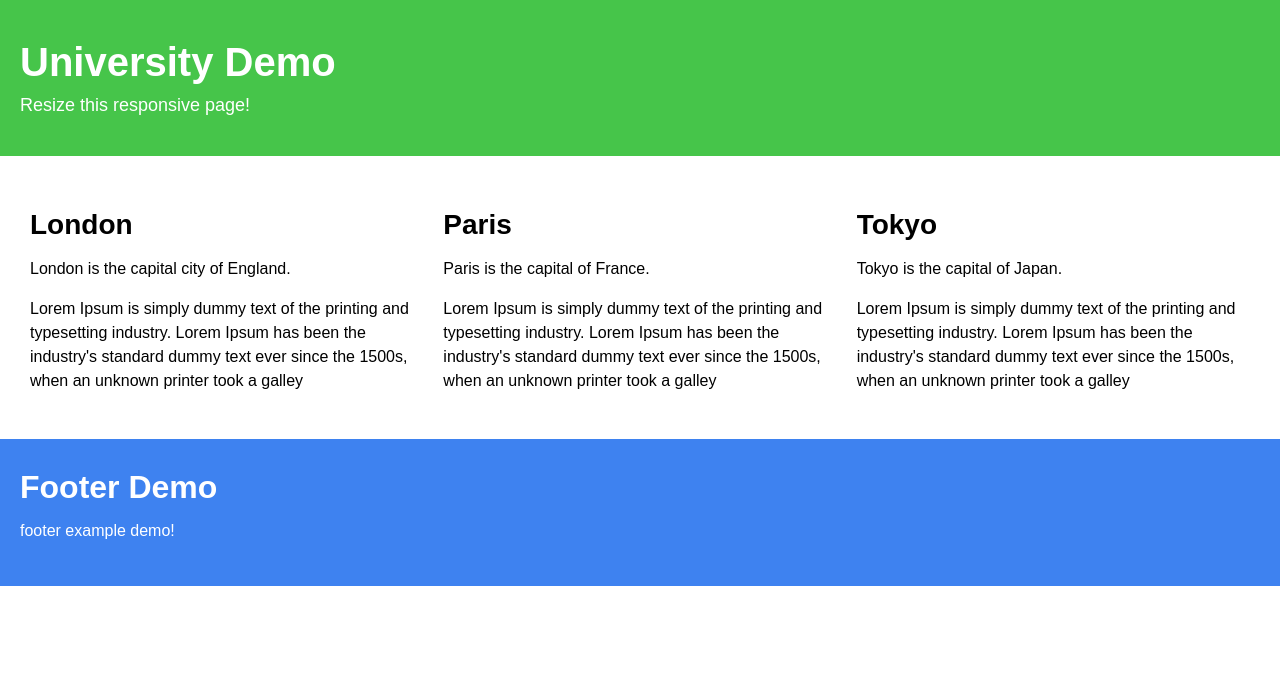
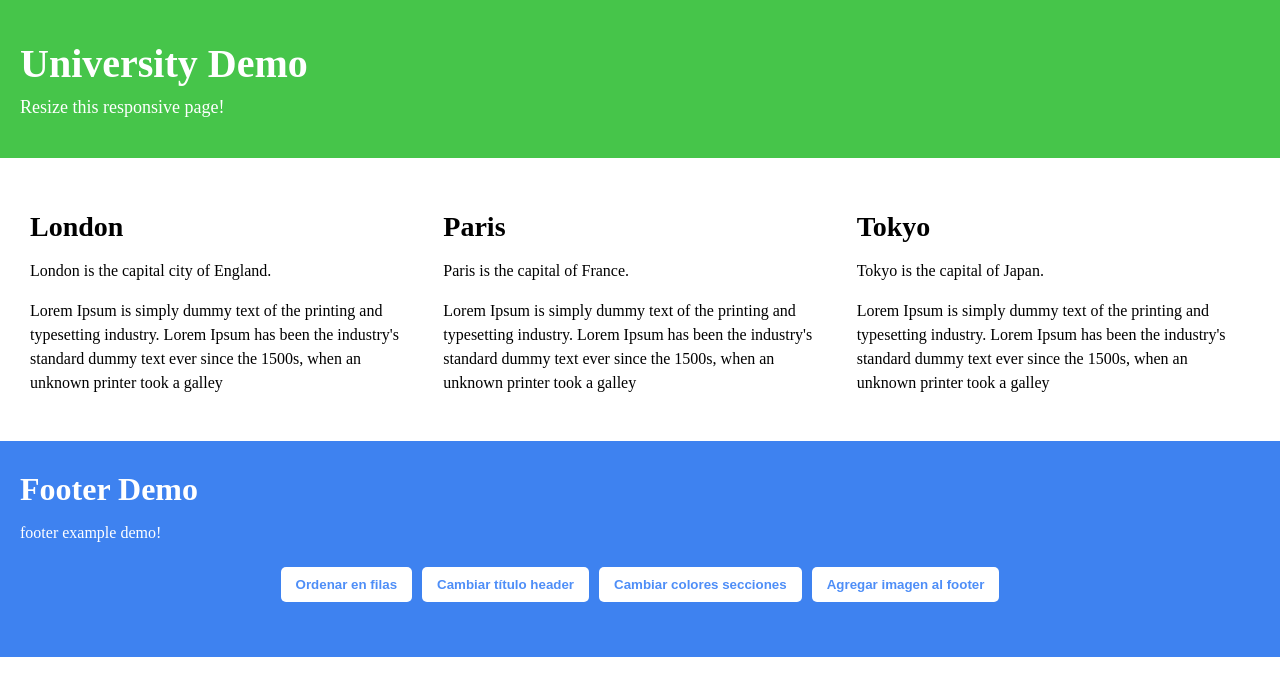
Before and after one commit to L3onel-o/PW_SEC02_C2_2025_-00145424-, a plain HTML site: page index.html in a window 1280 px wide. Drawn offline with Linux system fonts and the light colour scheme.

Commit message:
feat: refactor: Agregar todo lo de js, botones e imagen, tambien refactorizar el codigo un poco como cambiar el script hasta abajo etc...

```diff
--- a/index.html
+++ b/index.html
@@ -1,20 +1,20 @@
 <!DOCTYPE html>
 <html lang="en">
 <head>
-    <meta charset="UTF-8">
-    <link rel="stylesheet" href="./style.css" />
-    <script src="./script.js"></script>
-    <title>Parcial 1</title>
+  <meta charset="UTF-8">
+  <link rel="stylesheet" href="./style.css" />
+  <title>Parcial 1</title>
 </head>
 <body>
 <div id="wrap" class="wrap">
        <header>
-        <h1>University Demo</h1>
+        <!--Por header entendi este texto, espero sea este y no el titulo de arriba-->
+        <h1 id="header-title">University Demo</h1>
         <p>Resize this responsive page!</p>
       </header>
 
       <main class="content">
-        <div class="row"> <!--Row es una fila, espero que no haya problema al agregarlo en ingles graciass-->
+  <div class="row" id="row-container"> <!--Row es una fila, espero que no haya problema al agregarlo en ingles graciass-->
           <div class="column">
             <h2>London</h2>
             <p>London is the capital city of England.</p>
@@ -53,10 +53,18 @@
       <footer>
         <p class="footer-title">Footer Demo</p>
         <p>footer example demo!</p>
+        <div class="footer-buttons">
+          <button onclick="toggleLayout()">Ordenar en filas</button>
+          <button onclick="changeHeaderTitle()">Cambiar título header</button>
+          <button onclick="changeColors()">Cambiar colores secciones</button>
+          <button onclick="addImage()">Agregar imagen al footer</button>
+        </div>
         <div id="image-container"></div>
       </footer>
+
     </div>
     </div>
 
 </body>
+<script src="./script.js"></script>
 </html>
--- a/script.js
+++ b/script.js
@@ -0,0 +1,52 @@
+//Alternar entre columnas y filas
+function toggleLayout() {
+  const row = document.getElementById("row-container");
+  row.classList.toggle("stacked");
+}
+
+//Cambio el título del header
+function changeHeaderTitle() {
+  document.getElementById("header-title").innerText =
+    "HTML & CSS: Curso práctico avanzado";
+}
+
+//Cambio el color de títulos y textos
+let colorChanged = false;
+function changeColors() {
+  const titles = document.querySelectorAll(".column h2");
+  const texts = document.querySelectorAll(".column p");
+
+  if (!colorChanged) {
+    titles.forEach((el) => {
+      el.style.color = "darkred";
+      el.style.fontFamily = "'Courier New', Courier, monospace";
+    });
+    texts.forEach((el) => {
+      el.style.color = "darkblue";
+      el.style.fontFamily = "'Courier New', Courier, monospace";
+    });
+    colorChanged = true;
+  } else {
+    titles.forEach((el) => {
+      el.style.color = "black";
+      el.style.fontFamily = "inherit";
+    });
+    texts.forEach((el) => {
+      el.style.color = "black";
+      el.style.fontFamily = "inherit";
+    });
+    colorChanged = false;
+  }
+}
+
+//Agrego la imagen al footer
+function addImage() {
+  const container = document.getElementById("image-container");
+  if (!container.querySelector("img")) {
+    const img = document.createElement("img");
+    img.src =
+      "https://img.asmedia.epimg.net/resizer/v2/D5YILQKFI5GDPMC53FYUF4GXMA.jpg?auth=75cb4a71a4d58f17d5d5a26a7d3ac9fee50302f6fb00ab533521261c62daa758&width=1200&height=1200&focal=1198%2C828"; // ejemplo externo
+    img.alt = "Imagen agregada";
+    container.appendChild(img);
+  }
+}
--- a/style.css
+++ b/style.css
@@ -1,6 +1,5 @@
 body {
   margin: 0;
-  font-family: Arial, Helvetica, sans-serif;
 }
 
 header {
@@ -23,10 +22,16 @@ header p {
   padding: 20px;
 }
 
+
 .row {
   display: flex;
   flex-wrap: wrap;
   justify-content: space-between;
+}
+
+.row.stacked {
+  flex-direction: column;
+  align-items: stretch;
 }
 
 .column {
@@ -38,17 +43,22 @@ header p {
 .column h2 {
   font-size: 28px;
   margin-bottom: 10px;
+  color: black;
+
 }
 
 .column p {
   font-size: 16px;
   line-height: 1.5;
+  color: black;
+
 }
 
 footer {
   background-color: #3e82f0;
   color: white;
   padding: 30px 20px;
+  text-align: left;
 }
 
 footer .footer-title {
@@ -61,3 +71,34 @@ footer p:last-child {
   margin: 10px 0 0 0;
   font-size: 18px;
 }
+
+.footer-buttons {
+  margin: 20px 0;
+  display: flex;
+  justify-content: center;
+}
+
+.footer-buttons button {
+  margin: 5px;
+  padding: 10px 15px;
+  border: none;
+  background-color: white;
+  color: #4e8ef7;
+  font-weight: bold;
+  border-radius: 5px;
+  cursor: pointer;
+  transition: 0.3s;
+}
+
+.footer-buttons button:hover {
+  background-color: #dbe6ff;
+}
+
+#image-container img {
+  margin-top: 20px;
+  max-width: 200px;
+  border-radius: 10px;
+  display: block;
+  margin-left: auto;
+  margin-right: auto;
+}
```
